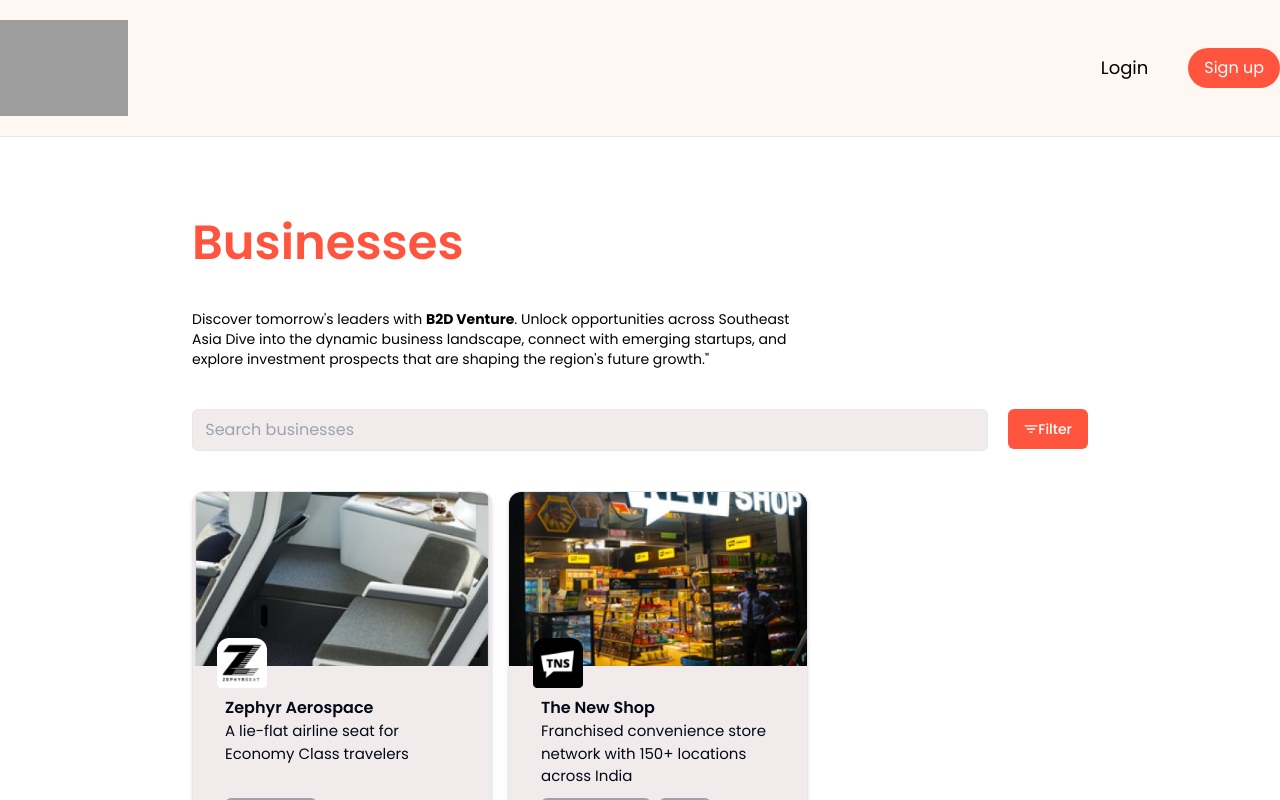
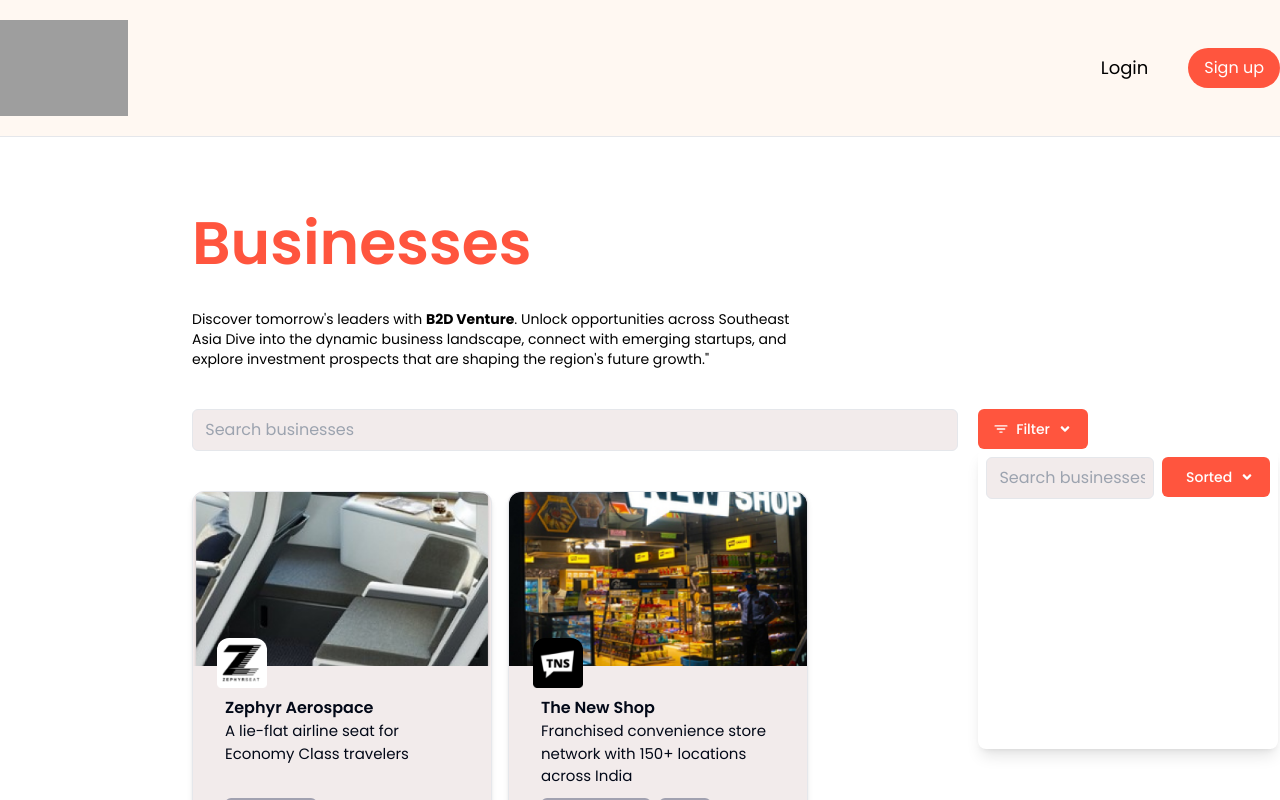
Before and after one commit to woraamy/B2D-Venture, a Next.js app in the folder b2d-venture/: page /business in a window 1280 px wide. Both pictures are taken after a click on the button "Filter". Shown: the top 800 px of the page. Built offline with nearby package versions, Linux system fonts and the light colour scheme; grey boxes are pictures that could not be loaded.

Commit message:
add filter dropdown

```diff
--- a/b2d-venture/app/business/page.tsx
+++ b/b2d-venture/app/business/page.tsx
@@ -4,8 +4,12 @@ import Footer from "@/components/shared/Footer";
 import SearchBar from "@/components/ui/searchbar";
 import BusinessCard from "@/components/shared/BusinessCard";
 import { Button } from "@/components/ui/button";
+import Filter from "@/components/ui/filter";
 import "../globals.css";
 import { promises as fs } from "fs";
+import { IoFilter } from "react-icons/io5";
+
+
 
 export default async function Page() {
     const file = await fs.readFile(process.cwd()+'/public/data/mockup.json');
@@ -15,12 +19,19 @@ export default async function Page() {
         <>
         <Header />
         <div className="max-w-[70%] mx-auto mt-20">
-            <h1 className="text-[#FF553E] text-[48px] font-semibold leading-[52px] tracking[-0.4px]">Businesses</h1>
+            <h1 className="text-[#FF553E] text-[60px] font-semibold leading-[52px] tracking[-0.4px]">Businesses</h1>
             <p className="max-w-[70%] mt-10 text-sm/[20px]">
                 Discover tomorrow's leaders with <b>B2D Venture</b>. Unlock opportunities across Southeast Asia
                 Dive into the dynamic business landscape, connect with emerging startups, and explore investment prospects that are shaping the region's future growth."
             </p>
-            <SearchBar className="mt-10" />
+            <div className="flex mt-10">
+                <SearchBar />
+                <Filter className="ms-5"/>
+                {/* <Button className='text-white ms-5'>
+                    <IoFilter />
+                    Filter
+                </Button> */}
+            </div>
             <div className="flex flex-wrap gap-4 ">
                 {data.map(business =>(
                     <BusinessCard
--- /dev/null
+++ b/b2d-venture/components/ui/filter.tsx
@@ -0,0 +1,89 @@
+"use client";
+
+import { useState } from 'react';
+import { IoFilter } from "react-icons/io5";
+import { FaAngleDown } from "react-icons/fa";
+import { Input } from './input';
+import { Checkbox } from './checkbox';
+import { Button } from './button';
+import { Badge } from './badge';
+import SearchBar from './searchbar';
+import {
+    DropdownMenu,
+    DropdownMenuTrigger,
+    DropdownMenuContent,
+    DropdownMenuItem,
+    DropdownMenuCheckboxItem,
+    DropdownMenuRadioItem,
+    DropdownMenuLabel,
+    DropdownMenuSeparator,
+    DropdownMenuShortcut,
+    DropdownMenuGroup,
+    DropdownMenuPortal,
+    DropdownMenuSub,
+    DropdownMenuSubContent,
+    DropdownMenuSubTrigger,
+    DropdownMenuRadioGroup,
+  } from './dropdown-menu';
+
+export default function Filter({className}){
+    const tag = ["Aerospace", "Food & Drinks", "Shop", "Technology", "Innovation", "Transportation", "Energy", "AI & Machine Learning"]
+    const [isOpen, setIsOpen] = useState(false);
+    // const [checkedItems, setCheckedItems] = useState([]);
+
+    // const handleCheckBoxChange = (item) => {
+    //     setCheckedItems((prev) =>
+    //         prev.includes(item)
+    //         ? prev.filter((i) => i !== item)
+    //         : [...prev, item]
+    //     );
+    // };
+    return (
+        <div className={className}>
+            <Button
+                className='text-white'
+                onClick={() => setIsOpen(!isOpen)}
+                >
+                    <IoFilter />
+                    <span className='ml-2'>Filter</span>
+                    <div className='ml-2'>
+                        <FaAngleDown />
+                    </div>
+            </Button>
+            {isOpen &&(
+                <div className="absolute w-[300px] h-[300px] bg-white shadow-lg rounded-lg z-10">
+                    <div className="flex sort ml-2 mt-2 mr-2">
+                        <SearchBar/>
+                        <div className='ml-2'>
+                            <DropdownMenu>
+                            <DropdownMenuTrigger asChild>
+                                <Button className='text-white'>
+                                    <span className='ml-2'>Sorted</span>
+                                    <div className='ml-2'>
+                                        <FaAngleDown />
+                                    </div>
+                                </Button>
+                            </DropdownMenuTrigger>
+                                <DropdownMenuContent>
+                                    <DropdownMenuItem>
+                                        Newest
+                                    </DropdownMenuItem>
+                                    <DropdownMenuItem>
+                                        Popular
+                                    </DropdownMenuItem>
+                                    <DropdownMenuItem>
+                                        sd
+                                    </DropdownMenuItem>
+                                </DropdownMenuContent>
+                            </DropdownMenu>
+                        </div>
+                    </div>
+                </div>
+            )}
+        </div>
+
+    );
+};
+
+
+// export default Filter;
--- a/b2d-venture/components/ui/searchbar.tsx
+++ b/b2d-venture/components/ui/searchbar.tsx
@@ -2,20 +2,13 @@ import { useState } from 'react';
 import { Button } from './button';
 import { IoFilter } from "react-icons/io5";
 
-const SearchBar = ({className}) => {
+const SearchBar = () => {
    return (
-      <div className={`flex ${className}`}>
          <input
          type="text"
          placeholder=" Search businesses "
          className="h-42px border p-2 w-full rounded-md bg-[#F2EBEB]"
          />
-         <Button className='text-white ms-5'>
-            <IoFilter />
-            Filter
-         </Button>
-      </div>
-
    );
 };
 
--- a/b2d-venture/package.json
+++ b/b2d-venture/package.json
@@ -46,6 +46,7 @@
     "@radix-ui/react-toggle": "^1.1.0",
     "@radix-ui/react-toggle-group": "^1.1.0",
     "@radix-ui/react-tooltip": "^1.1.2",
+    "@szhsin/react-menu": "^4.2.2",
     "class-variance-authority": "^0.7.0",
     "clsx": "^2.1.1",
     "cmdk": "^1.0.0",
```
Also changed, not shown: 1 other file (tests, documents, lock files or other folders).
